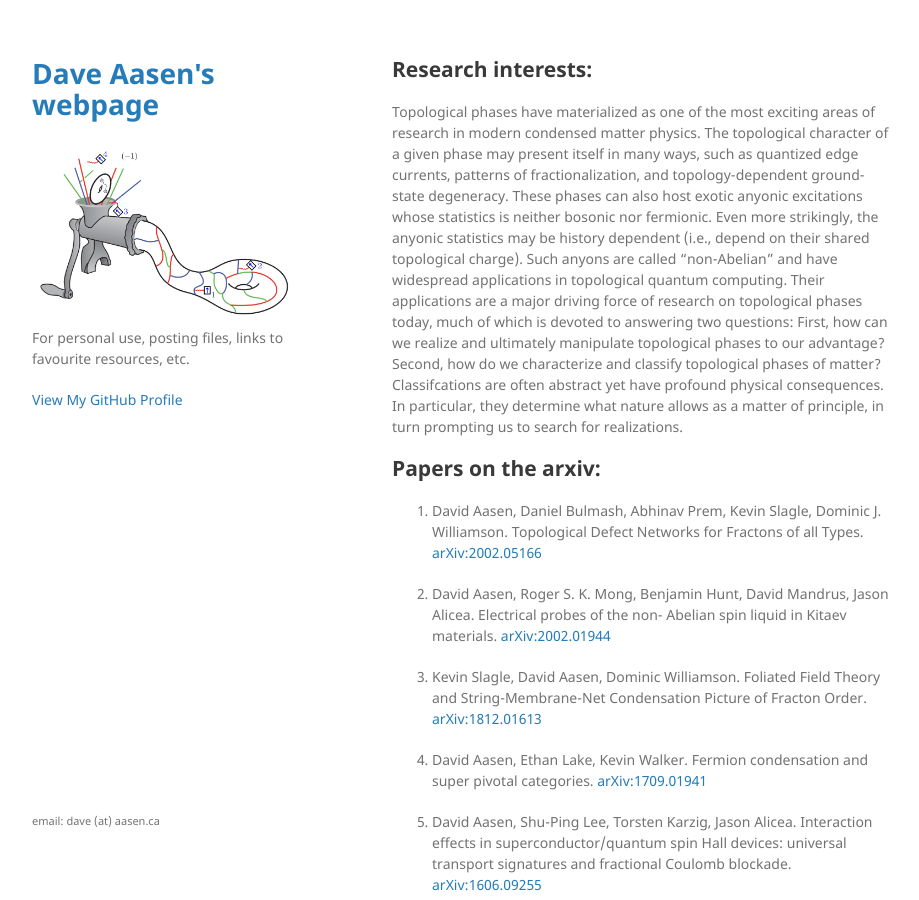
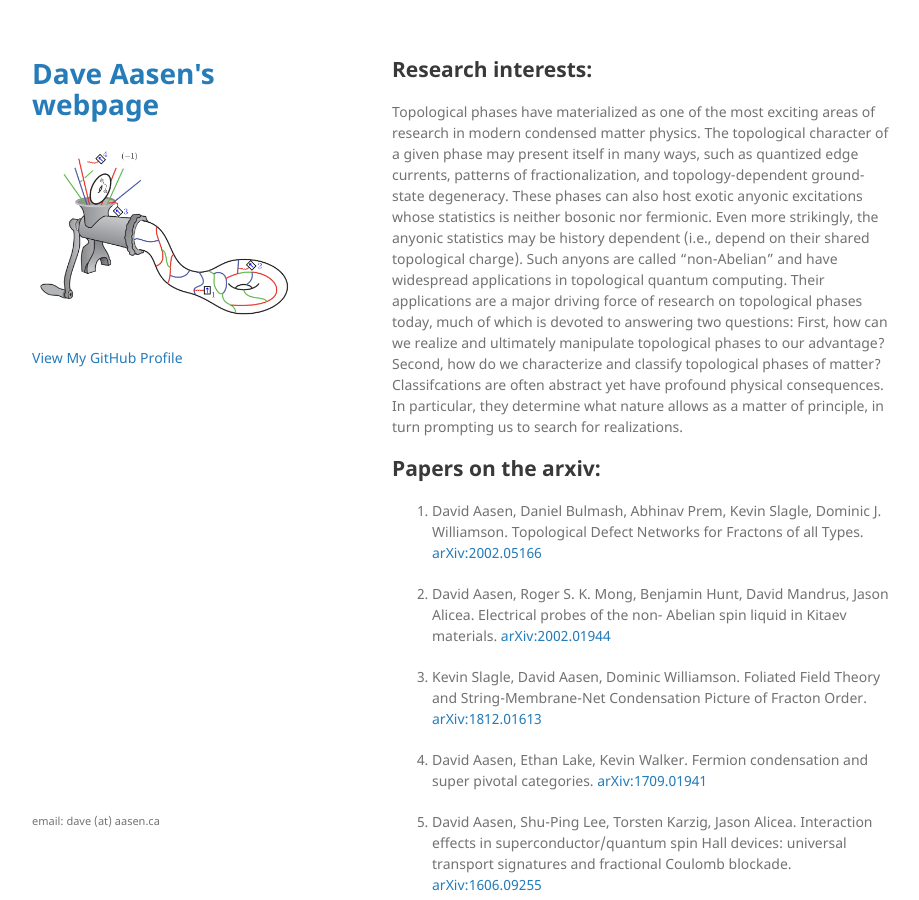
Before and after one commit to davidaasen/davidaasen.github.io, a Jekyll site: the page built from index.md, in a window 1280 px wide and 900 px high. Shown: the whole window, without its empty margins (178-1097 px from the left). Built offline with Jekyll 4.4.1, drawn with Linux system fonts in a browser that asks for light colours; the repository's description, which GitHub fills in, is left out; our own code applies the rules of GitHub Pages for plain Markdown files.

Commit message:
Update _config.yml

```diff
--- a/_config.yml
+++ b/_config.yml
@@ -1,6 +1,6 @@
 title: Dave Aasen's webpage
 logo: /assets/img/string_net_crank.png
-description: For personal use, posting files, links to favourite resources, etc.
+description:
 show_downloads: false
 google_analytics: UA-39898959-1
 theme: jekyll-theme-minimal
```
